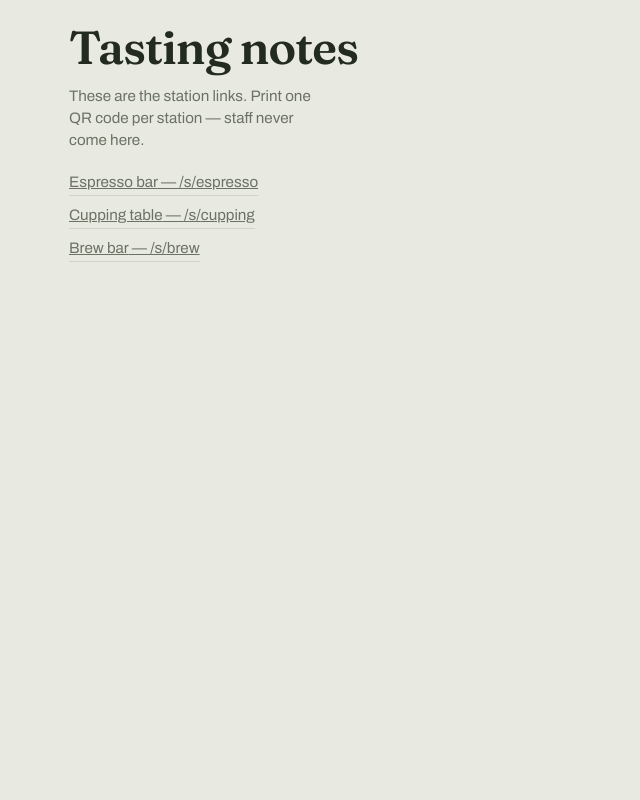
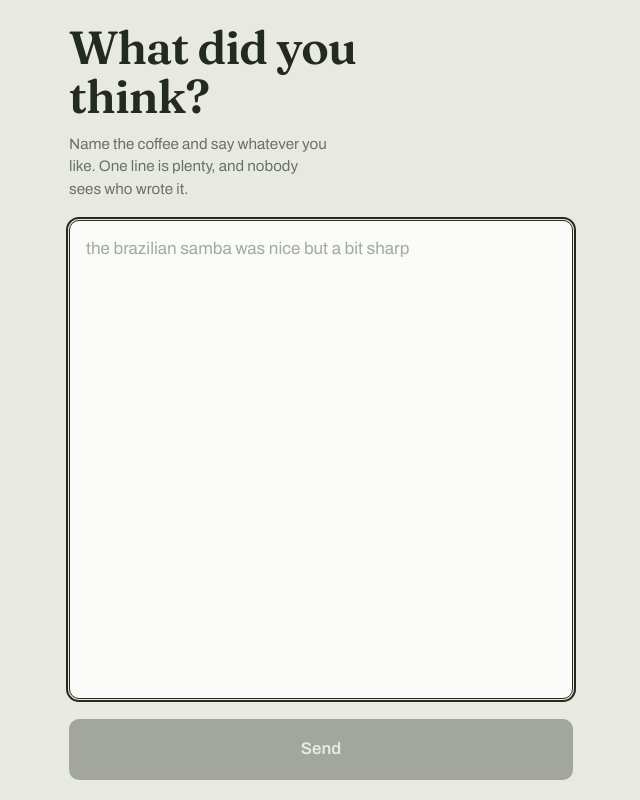
Before and after one commit to Will-cell-source/coffee-reviews-, a Next.js app in the folder roast-feedback/: page / in a window 1280 px wide. Shown: the whole page, without its empty margins (319-959 px from the left). Built offline with nearby package versions, Linux system fonts and the light colour scheme.

Commit message:
Add files via upload

```diff
--- a/roast-feedback/app/api/review/route.ts
+++ b/roast-feedback/app/api/review/route.ts
@@ -1,24 +1,19 @@
 import { NextResponse } from "next/server";
 import { db, type Review } from "@/lib/supabase";
-import { isStation } from "@/lib/stations";
 import { reflect } from "@/lib/ai";
 
 export const runtime = "nodejs";
 export const maxDuration = 30;
 
 export async function POST(req: Request) {
-  let body: { station?: string; deviceId?: string; text?: string };
+  let body: { deviceId?: string; text?: string };
   try {
     body = await req.json();
   } catch {
     return NextResponse.json({ error: "Bad request" }, { status: 400 });
   }
 
-  const { station, deviceId, text } = body;
-
-  if (!station || !isStation(station)) {
-    return NextResponse.json({ error: "Unknown station" }, { status: 400 });
-  }
+  const { deviceId, text } = body;
   if (!text?.trim()) {
     return NextResponse.json({ error: "Empty note" }, { status: 400 });
   }
@@ -28,7 +23,7 @@ export async function POST(req: Request) {
   // Save first, always. Whatever happens after this, the note is safe.
   const { data: saved, error } = await db
     .from("reviews")
-    .insert({ station, device_id: (deviceId || "anon").slice(0, 64), raw_text: note })
+    .insert({ device_id: (deviceId || "anon").slice(0, 64), raw_text: note })
     .select("id")
     .single();
 
@@ -47,7 +42,7 @@ export async function POST(req: Request) {
       .order("created_at", { ascending: false })
       .limit(60);
 
-    const { coffee_name, message } = await reflect(note, station, (recent ?? []) as Review[]);
+    const { coffee_name, message } = await reflect(note, (recent ?? []) as Review[]);
 
     if (coffee_name) {
       await db.from("reviews").update({ coffee_name }).eq("id", saved.id);
--- a/roast-feedback/app/globals.css
+++ b/roast-feedback/app/globals.css
@@ -31,6 +31,7 @@ body {
 
 .screen {
   min-height: 100dvh;
+  justify-content: flex-start;
   max-width: 34rem;
   margin: 0 auto;
   padding: 1.5rem 1.25rem 1.25rem;
@@ -40,35 +41,6 @@ body {
 }
 
 /* header ---------------------------------------------------------- */
-
-.top {
-  display: flex;
-  align-items: baseline;
-  justify-content: space-between;
-  gap: 1rem;
-}
-
-.station {
-  font-size: 0.95rem;
-  color: var(--muted);
-  letter-spacing: 0.01em;
-}
-
-.whoami {
-  font: inherit;
-  font-size: 0.95rem;
-  color: var(--muted);
-  background: none;
-  border: none;
-  border-bottom: 1px solid var(--line);
-  padding: 0 0 2px;
-  cursor: pointer;
-}
-
-.whoami:hover {
-  color: var(--ink);
-  border-color: var(--ink);
-}
 
 /* the question ---------------------------------------------------- */
 
@@ -139,35 +111,6 @@ body {
   outline-offset: 2px;
 }
 
-/* name picker ----------------------------------------------------- */
-
-.names {
-  display: grid;
-  grid-template-columns: repeat(2, 1fr);
-  gap: 0.6rem;
-  align-content: start;
-}
-
-.name {
-  padding: 1.2rem 0.75rem;
-  font: inherit;
-  font-size: 1.05rem;
-  background: var(--surface);
-  border: 1px solid var(--line);
-  border-radius: 10px;
-  cursor: pointer;
-  color: var(--ink);
-}
-
-.name:hover {
-  border-color: var(--ink);
-}
-
-.name:focus-visible {
-  outline: 2px solid var(--ink);
-  outline-offset: 1px;
-}
-
 /* sent ------------------------------------------------------------ */
 
 .done {
@@ -210,12 +153,6 @@ body {
   margin: 0;
 }
 
-.index {
-  display: flex;
-  flex-direction: column;
-  gap: 0.5rem;
-  align-items: flex-start;
-}
 
 .reply {
   font-size: 1.15rem;
--- a/roast-feedback/app/page.tsx
+++ b/roast-feedback/app/page.tsx
@@ -1,21 +1,5 @@
-import Link from "next/link";
-import { STATIONS } from "@/lib/stations";
+import ReviewForm from "./review-form";
 
-export default function Index() {
-  return (
-    <main className="screen">
-      <h1 className="ask">Tasting notes</h1>
-      <p className="hint">
-        These are the station links. Print one QR code per station — staff never
-        come here.
-      </p>
-      <div className="index">
-        {Object.entries(STATIONS).map(([key, s]) => (
-          <Link key={key} href={`/s/${key}`} className="whoami">
-            {s.label} — /s/{key}
-          </Link>
-        ))}
-      </div>
-    </main>
-  );
+export default function Home() {
+  return <ReviewForm />;
 }
--- /dev/null
+++ b/roast-feedback/app/review-form.tsx
@@ -0,0 +1,101 @@
+"use client";
+
+import { useEffect, useRef, useState } from "react";
+
+type Phase = "writing" | "sending" | "sent";
+
+const KEY = "taster-id";
+
+// Random, generated once on this phone, never shown to anyone. It exists
+// only so the monthly report can tell six notes from six people apart from
+// six notes from one person. No names, nothing to maintain when staff change.
+function deviceId(): string {
+  try {
+    const saved = localStorage.getItem(KEY);
+    if (saved) return saved;
+    const fresh =
+      typeof crypto !== "undefined" && crypto.randomUUID
+        ? crypto.randomUUID()
+        : Math.random().toString(36).slice(2) + Date.now().toString(36);
+    localStorage.setItem(KEY, fresh);
+    return fresh;
+  } catch {
+    return "anon";
+  }
+}
+
+export default function ReviewForm() {
+  const [phase, setPhase] = useState<Phase>("writing");
+  const [text, setText] = useState("");
+  const [reply, setReply] = useState<string | null>(null);
+  const [error, setError] = useState<string | null>(null);
+  const box = useRef<HTMLTextAreaElement>(null);
+
+  useEffect(() => {
+    if (phase === "writing") box.current?.focus();
+  }, [phase]);
+
+  async function send() {
+    if (!text.trim()) return;
+    setPhase("sending");
+    setError(null);
+    try {
+      const res = await fetch("/api/review", {
+        method: "POST",
+        headers: { "Content-Type": "application/json" },
+        body: JSON.stringify({ deviceId: deviceId(), text }),
+      });
+      if (!res.ok) throw new Error();
+      const data = (await res.json()) as { message: string | null };
+      setReply(data.message);
+      setText("");
+      setPhase("sent");
+    } catch {
+      setError("That didn't save. Check your signal and try again.");
+      setPhase("writing");
+    }
+  }
+
+  if (phase === "sent") {
+    return (
+      <main className="screen">
+        <div className="done">
+          <h1>Got it.</h1>
+          {reply && <p className="reply">{reply}</p>}
+          <button className="again" onClick={() => setPhase("writing")}>
+            Add another
+          </button>
+        </div>
+      </main>
+    );
+  }
+
+  return (
+    <main className="screen">
+      <h1 className="ask">What did you think?</h1>
+      <p className="hint">
+        Name the coffee and say whatever you like. One line is plenty, and
+        nobody sees who wrote it.
+      </p>
+
+      <textarea
+        ref={box}
+        className="note"
+        value={text}
+        onChange={(e) => setText(e.target.value)}
+        placeholder="the brazilian samba was nice but a bit sharp"
+        enterKeyHint="send"
+      />
+
+      {error && <p className="error">{error}</p>}
+
+      <button
+        className="send"
+        onClick={send}
+        disabled={!text.trim() || phase === "sending"}
+      >
+        {phase === "sending" ? "Sending\u2026" : "Send"}
+      </button>
+    </main>
+  );
+}
--- a/roast-feedback/lib/ai.ts
+++ b/roast-feedback/lib/ai.ts
@@ -1,5 +1,4 @@
 import OpenAI from "openai";
-import { STATIONS, isStation } from "./stations";
 import type { Review } from "./supabase";
 
 const openai = new OpenAI({ apiKey: process.env.OPENAI_API_KEY! });
@@ -25,10 +24,6 @@ async function ask(system: string, user: string, _maxTokens: number) {
   return res.choices[0]?.message?.content ?? "";
 }
 
-function method(station: string) {
-  return isStation(station) ? STATIONS[station].method : station;
-}
-
 /* ------------------------------------------------------------------ */
 /* On submit — names the coffee, and tells the taster what others said */
 /* ------------------------------------------------------------------ */
@@ -45,18 +40,16 @@ Return only JSON: { "coffee_name": string | null, "message": string }. No fences
 
 export async function reflect(
   note: string,
-  station: string,
   recent: Review[]
 ): Promise<{ coffee_name: string | null; message: string }> {
   const text = await ask(
     REFLECT_SYSTEM,
     JSON.stringify(
       {
-        new_note: { note, brew_method: method(station) },
+        new_note: { note },
         recent_notes: recent.map((r) => ({
           coffee: r.coffee_name,
           note: r.raw_text,
-          brew_method: method(r.station),
           at: r.created_at.slice(0, 10),
         })),
       },
@@ -80,9 +73,9 @@ A month of notes lets you see things a single day can't. That's the job here —
 - Which coffees came up again and again, and which barely got mentioned.
 - Whether a problem is every roast of a coffee or one bad batch. Check the dates. "Rough on all four roasts" and "rough on one" are completely different findings.
 - Whether anything shifted over the month. If a coffee read badly early and fine later, say so — he probably changed something and it worked, and he'll want to know.
-- Whether a coffee reads differently on espresso than on filter. Never merge the two. A coffee that's fine on filter and rough on espresso usually points at the bar, not the roast.
+- How a coffee was brewed is not recorded, so where a note mentions espresso, filter or cupping, use that. Where it doesn't, don't assume.
 
-For each coffee worth a section: the overall read, then the most likely problem if there is one, then two to four factual lines he can check himself. Count things — how many people, how many mentioned what, on which method, across how many roasts.
+For each coffee worth a section: the overall read, then the most likely problem if there is one, then two to four factual lines he can check himself. Count things — how many people, how many mentioned what, across how many dates.
 
 Notes are anonymous. Each carries a taster label (A, B, C) which only tells you which notes came from the same phone, so you can count people rather than notes — five notes from one person is not five people agreeing. Never use the labels in what you write; he can't identify them and shouldn't try.
 
@@ -122,7 +115,6 @@ export async function monthlyReport(reviews: Review[], month: string): Promise<R
   const payload = reviews.map((r) => ({
     coffee: r.coffee_name,
     note: r.raw_text,
-    brew_method: method(r.station),
     taster: tasters.get(r.device_id),
     date: r.created_at.slice(0, 10),
   }));
@@ -142,8 +134,7 @@ export function withRawNotes(body: string, reviews: Review[]): string {
       month: "short",
       timeZone: "Europe/London",
     });
-    const station = isStation(r.station) ? STATIONS[r.station].label : r.station;
-    lines.push(`${date}  ${station}`);
+    lines.push(date);
     lines.push(`  ${r.raw_text}`);
     lines.push("");
   }
--- a/roast-feedback/lib/supabase.ts
+++ b/roast-feedback/lib/supabase.ts
@@ -9,7 +9,6 @@ export const db = createClient(
 
 export type Review = {
   id: string;
-  station: string;
   device_id: string;
   raw_text: string;
   coffee_name: string | null;
```
Also changed, not shown: roast-feedback/scripts/make-qr.mjs (+5 -7 lines), roast-feedback/public/manifest.json, 2 other files (tests, documents, lock files or other folders).
